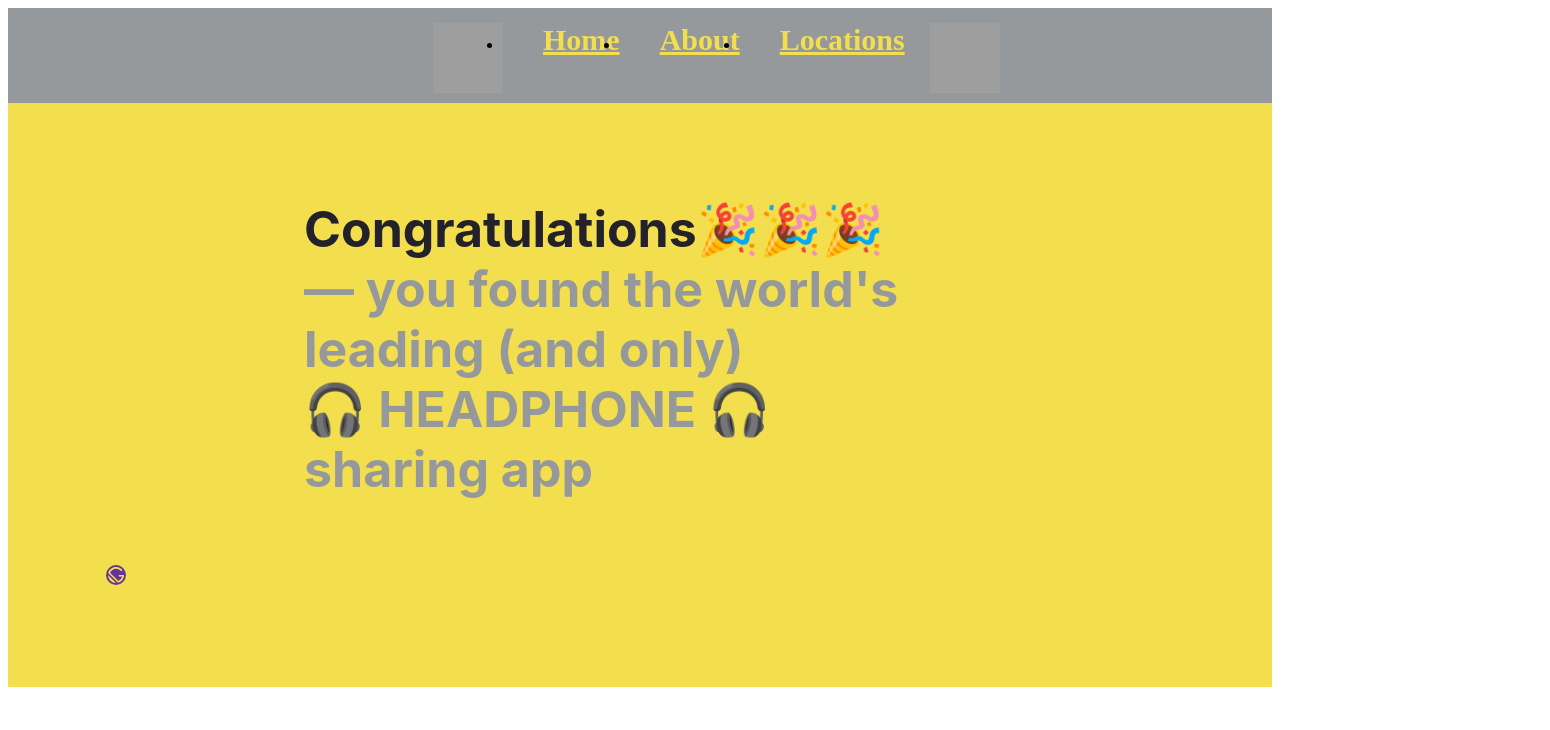
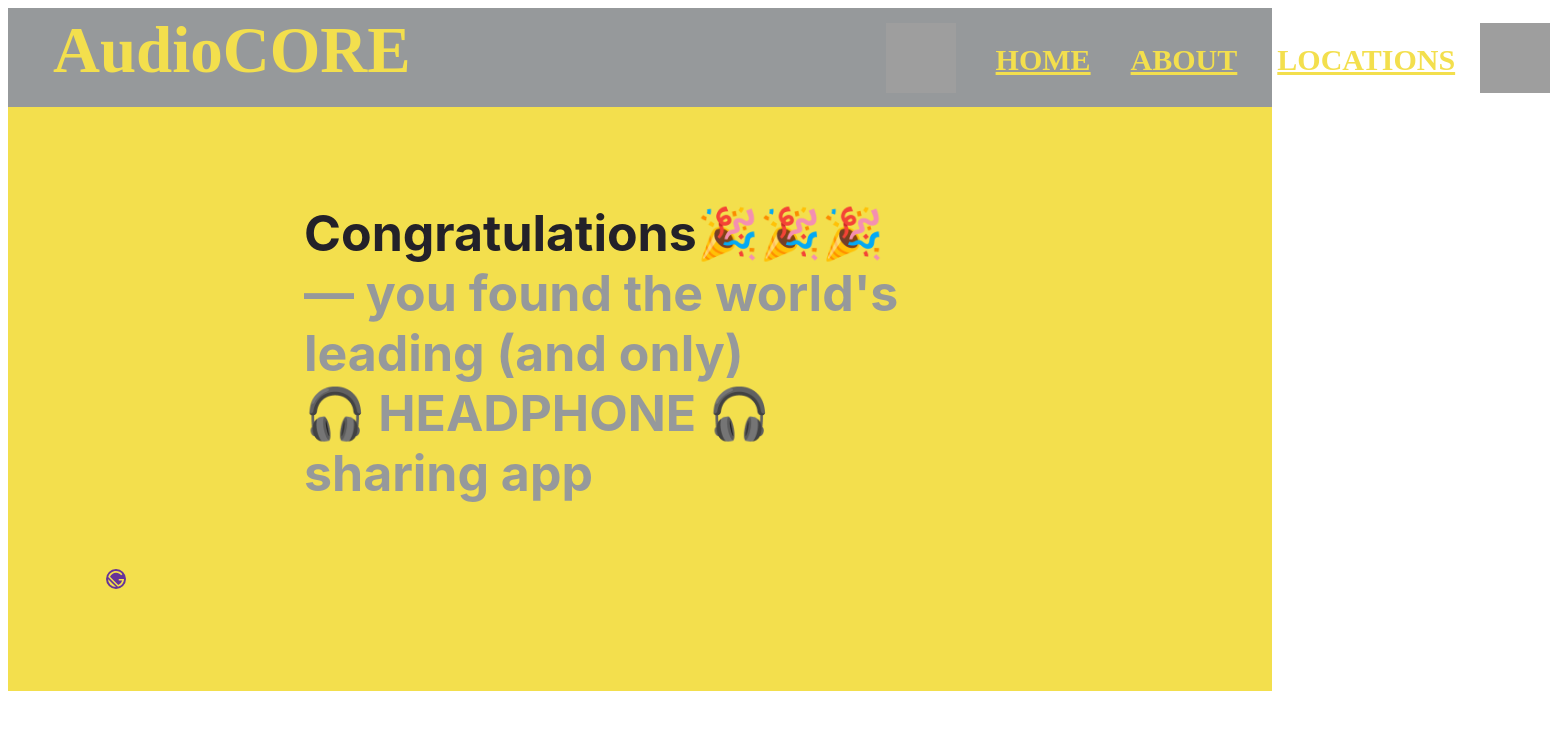
Before and after one commit to OlliesWorld/sprint1_audiocore, a Gatsby site: page / in a window 1280 px wide. Shown: the whole page, 1550 px wide, since content can reach past the window. Built offline with nearby package versions, Linux system fonts and the light colour scheme; Gatsby itself is replaced by a stand-in of ours; grey boxes are pictures that could not be loaded.

Commit message:
fixed nav

```diff
--- a/src/components/nav.js
+++ b/src/components/nav.js
@@ -10,26 +10,24 @@ const navStyles = {
   padding: '5px 0px',
   display: 'flex',
 }
-// const titleStyles = {
-//   fontSize: 65,
-//   color: '#f3df4d',
-//   paddingLeft: 15,
-//   margin: 0,
-// }
+const titleStyles = {
+  fontSize: 65,
+  color: '#f3df4d',
+  paddingLeft: 45,
+  margin: 0,
+}
 
 const listStyles = {
   marginBottom: 5,
   marginTop: 10,
-  paddingLeft: 400,
+  paddingLeft: 450,
   display: 'flex',
-  textDecoratin: 'none',
 }
 
 const linkStyles = {
   color: '#f3df4d',
   fontWeight: "bold",
-  listStyleType: 'none',
-
+  textTransform: 'Uppercase',
   paddingLeft: 40,
   fontSize: 30,
 }
@@ -43,15 +41,15 @@ const headStyles = {
 const NavBar = () => {
   return (
   <nav style={navStyles}>
+     <h1 style={titleStyles}>AudioCORE</h1>
+      <div style={listStyles}>
+        <img src={Headphones} alt="" style={headStyles} />
+        <h2><Link style={linkStyles}  to='/'>Home</Link></h2>
+        <h2><Link style={linkStyles} to='/about'>About</Link></h2>
+        <h2><Link style={linkStyles} to='/locations'>Locations </Link></h2>
 
-      <ul style={listStyles}>
-      <img src={Headphones} alt="" style={headStyles} />
-          <li><Link style={linkStyles}  to='/'>Home</Link></li>
-          <li><Link style={linkStyles} to='/about'>About</Link></li>
-          <li><Link style={linkStyles} to='/locations'>Locations </Link></li>
-
-      <img src={Headphones} alt="" style={headStyles} />
-      </ul>
+        <img src={Headphones} alt="" style={headStyles} />
+      </div>
   </nav>
   )
 
```
